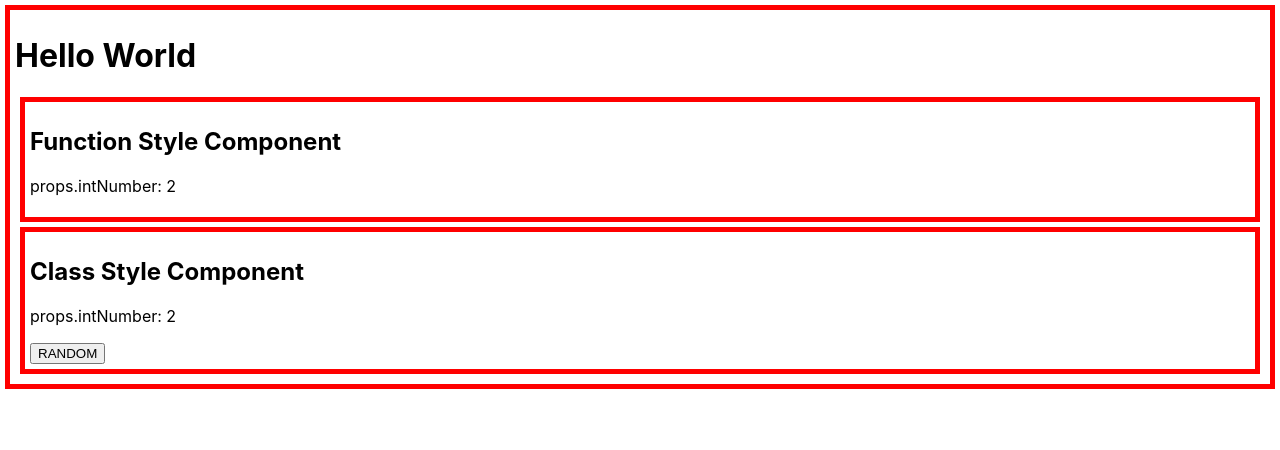
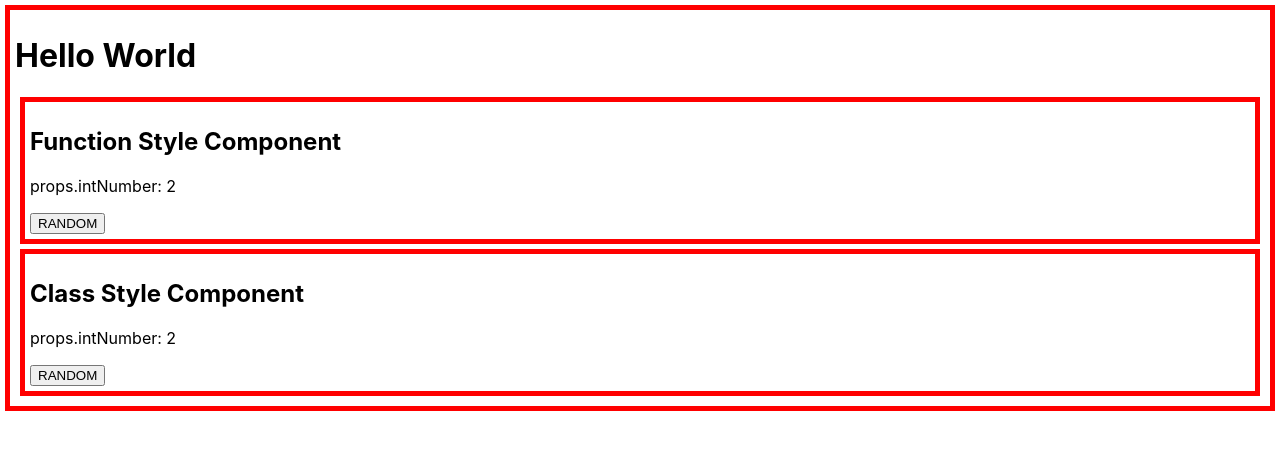
Before and after one commit to choijueun/React, a React (Create React App) app in the folder shcoding3-class-function/: page / in a window 1280 px wide. Shown: the top 450 px of the page. Built offline with nearby package versions, Linux system fonts and the light colour scheme.

Commit message:
useState Number

```diff
--- a/shcoding3-class-function/src/App.js
+++ b/shcoding3-class-function/src/App.js
@@ -1,11 +1,15 @@
-import React from 'react'
+import React, {useState} from 'react'
 import './App.css';
 
 function FuncComp(props) {
+    let [number, setNumber] = useState(props.intNumber);
     return (
         <div className="container">
             <h2>Function Style Component</h2>
-            <p>props.intNumber: {props.intNumber}</p>
+            <p>props.intNumber: {number}</p>
+            <input type='button' value="RANDOM" onClick={function(){
+                    setNumber(Math.random());
+                }}></input>
         </div>
     );
 }
```
